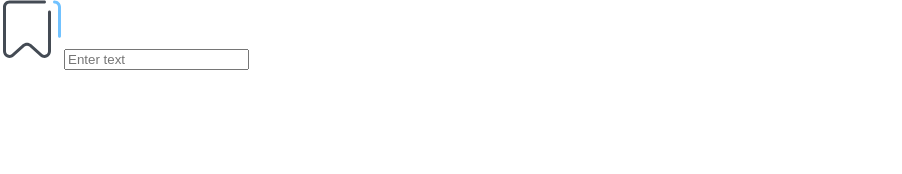
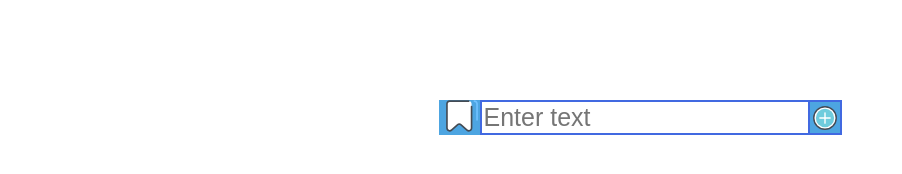
Before and after one commit to V0100K/ToDoList, a React app: page / in a window 1280 px wide. Shown: the whole page, without its empty margins (0-902 px from the left). Built offline with nearby package versions, Linux system fonts and the light colour scheme.

Commit message:
add input block

```diff
--- a/package.json
+++ b/package.json
@@ -1,5 +1,5 @@
 {
-  "name": "to-do_list",
+  "name": "todo",
   "version": "0.1.0",
   "private": true,
   "dependencies": {
--- a/src/App/App.js
+++ b/src/App/App.js
@@ -1,4 +1,5 @@
 import ToDoInputBlock from "../components/ToDoInputBlock/ToDoInputBlock";
+
 
 
 function App() {
--- a/src/components/ToDoInputBlock/FieldInput/FieldInput.js
+++ b/src/components/ToDoInputBlock/FieldInput/FieldInput.js
@@ -1,11 +1,14 @@
 import React from 'react';
-import imgBook from 'img/img-one.svg'
 
-function FieldInput(props) {
+import s from './FieldInput.module.css'
+
+
+function FieldInput() {
      return (
-          <div>
-               <img alt="book" src={imgBook}/>
-               <input type="text" placeholder="Enter text"></input>
+          <div className={s.wrapperInputBlock}>
+
+               <input className={s.input} type="text" placeholder="Enter text"></input>
+
           </div>
      );
 }
--- /dev/null
+++ b/src/components/ToDoInputBlock/FieldInput/FieldInput.module.css
@@ -0,0 +1,13 @@
+
+
+/*.wrapperInputBlock{*/
+/*    display: flex;*/
+/*}*/
+
+.input{
+    border: 2px solid royalblue;
+    max-width: 350px;
+    font-size: 25px;
+    outline: none;
+
+}
--- a/src/components/ToDoInputBlock/ToDoInputBlock.js
+++ b/src/components/ToDoInputBlock/ToDoInputBlock.js
@@ -1,12 +1,21 @@
 import React from 'react';
 import FieldInput from "./FieldInput/FieldInput";
-import Button from "../../elements/Button/Button";
+
+
+import imgBook from "../../img/img-logoBook.svg";
+import plusButton from './../../img/icons-plus.svg'
+
+import s from './ToDoInputBlock.module.css'
 
 function ToDoInputBlock(props) {
      return (
-          <div>
+          <div className={s.wrapperToDoInputBlock}>
+               <img className={s.img} alt="book" src={imgBook}/>
                <FieldInput/>
-               <Button/>
+               {/*<button className={s.plusButton}></button>*/}
+               <button className={s.plusButton}>
+                    <img className={s.plusImg} alt='add' src={plusButton} />
+               </button>
           </div>
      );
 }
--- /dev/null
+++ b/src/components/ToDoInputBlock/ToDoInputBlock.module.css
@@ -0,0 +1,32 @@
+button {
+    padding: 0;
+    border: none;
+    font: inherit;
+    color: inherit;
+    background-color: transparent;
+}
+
+.wrapperToDoInputBlock {
+    max-height: 35px;
+    display: flex;
+    justify-content: center;
+    margin-top: 100px;
+
+}
+
+.img {
+    background-color: rgba(2, 127, 212, 0.7);
+    padding-left: 5px;
+    width: 36px;
+}
+
+.plusButton {
+    background-color: rgba(2, 127, 212, 0.7);
+    border: 2px solid royalblue;
+    border-left: 0;
+}
+.plusImg{
+    display: flex;
+max-height: 30px;
+
+}
--- a/src/elements/Button/Button.js
+++ b/src/elements/Button/Button.js
@@ -1,10 +1,11 @@
 import React from 'react';
 
-function Button(props) {
+import s from './Button.module.css'
+
+function Button({ text }) {
+     console.log('wwewewew');
      return (
-          <div>
-
-          </div>
+          <button className={s.btnSubmit}>{text}</button>
      );
 }
 
--- /dev/null
+++ b/src/elements/Button/Button.module.css
@@ -0,0 +1,10 @@
+
+.btnSubmit{
+    background-color: royalblue;
+    color: wheat;
+}
+
+.btnSubmit:hover{
+    background-color: blue;
+    color:white;
+}
--- /dev/null
+++ b/src/elements/ModalCreateTodo/index.js
@@ -0,0 +1,2 @@
+import ModalCreateTodo from "./ModalCreateTodo";
+export default ModalCreateTodo;
--- a/src/index.css
+++ b/src/index.css
@@ -1,13 +1,12 @@
-body {
-  margin: 0;
-  font-family: -apple-system, BlinkMacSystemFont, 'Segoe UI', 'Roboto', 'Oxygen',
-    'Ubuntu', 'Cantarell', 'Fira Sans', 'Droid Sans', 'Helvetica Neue',
-    sans-serif;
-  -webkit-font-smoothing: antialiased;
-  -moz-osx-font-smoothing: grayscale;
+/*noinspection CssInvalidAtRule*/
+@import-normalize;
+
+* {
+    margin: 0;
+    padding: 0;
+    text-decoration: none;
+    list-style-type: none;
 }
-
-code {
-  font-family: source-code-pro, Menlo, Monaco, Consolas, 'Courier New',
-    monospace;
+img {
+    border-style: none;
 }
--- a/src/index.js
+++ b/src/index.js
@@ -3,7 +3,6 @@
 
 import React from 'react';
 import ReactDOM from 'react-dom/client';
-import './index.css';
 import App from './App/App';
 
 
```
Also changed, not shown: jsconfig.json (+3 -5 lines), src/elements/ModalCreateTodo/ModalCreateTodo.jsx (added, +12 -0 lines), src/App/App.module.css (added), src/elements/ModalCreateTodo/ModalCreateTodo.css (added), src/img/icons-plus.svg (added), src/img/img-logoBook.svg (renamed from src/img/img-one.svg), 3 other files.
